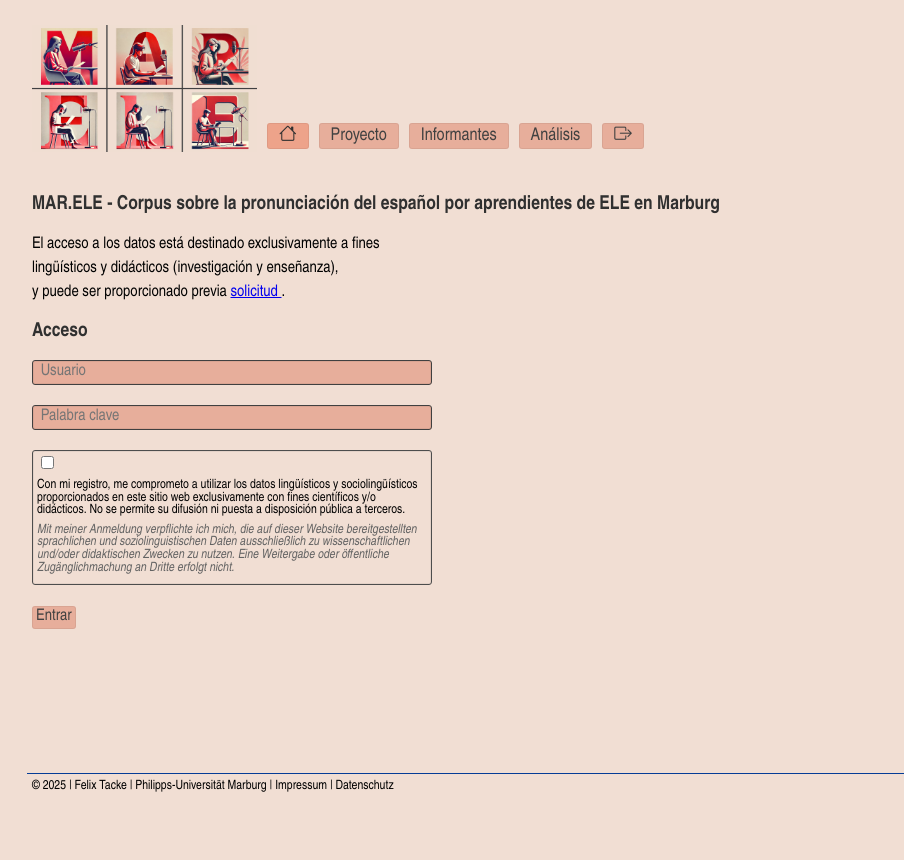
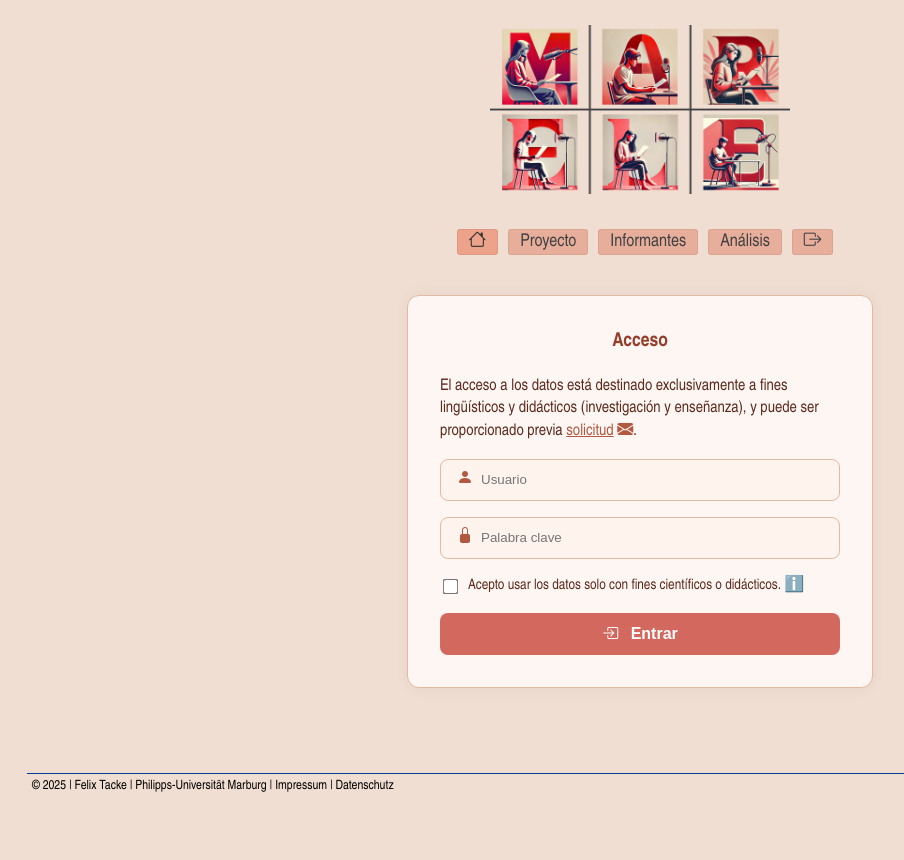
Before and after one commit to FTacke/marele-webapp, a Flask app: page / in a window 1280 px wide. Shown: the whole page, without its empty margins (0-904 px from the left). Run offline with Flask 3, Linux system fonts and the light colour scheme; parts of the project's set-up code (start-up, migrations or seed data) failed here and were passed over.

Commit message:
Improve header layout, add login/welcome styles, and fix JS viewport check

```diff
--- a/static/css/marele_styles.css
+++ b/static/css/marele_styles.css
@@ -34,6 +34,12 @@ header {
   }
 }
 
+header.header-start {
+  display: flex;
+  flex-direction: column;
+  align-items: center;
+}
+
 .header-container {
   display: flex;
   align-items: center;
@@ -70,6 +76,12 @@ header {
   width: 225px; /* gewünschte Breite */
   height: auto; /* Höhe passt sich proportional an */
 }
+
+.header-start #logoContainer img {
+  width: 300px; /* hier gewünschte Breite */
+  height: auto;
+}
+
 
 @media only screen and (max-width: 768px) {
   #logoContainer img {
@@ -194,8 +206,12 @@ td.empty-cell {
 /* NAVIGATION */
 
 #mainNavigation {
-  margin-top: 124px; /* Add this to push it to the left */
-  margin-right: auto; /* Add this to push it to the left */
+  margin-top: 124px;
+  margin-right: auto;
+}
+
+.header-start #mainNavigation {
+  margin: 30px auto 0;
 }
 
 #mainNavigation ul {
@@ -203,6 +219,14 @@ td.empty-cell {
   padding: 0;
   margin: 0;
   display: flex;
+}
+
+.header-start #mainNavigation ul {
+  display: flex;
+  justify-content: center;
+  list-style: none;
+  margin: 0;
+  padding: 0;
 }
 
 #mainNavigation li {
@@ -311,7 +335,7 @@ navd a {
 /* CONTENT */
 
 #content-container {
-  padding-top: 20px;
+  padding-top: 0px;
   padding-left: 0px;
   flex: 1; /* Allow the content container to grow and fill available space */
   font-size: 1.0em;
@@ -324,6 +348,15 @@ h1 {
   font-family: Arial Narrow, Arial Narrow, Arial, sans-serif, Arial Narrow, Arial, sans-serif;
   color: #303030; /* Blau des Logos */
   font-size: 1.2em;
+}
+
+.h1-start {
+  font-family: "Arial Narrow", Arial, sans-serif;
+  font-size: 1.5em;
+  font-weight: bold;
+  color: #303030;
+  text-align: center;
+  margin: 2rem 0 1.5rem;
 }
 
 h2 {
@@ -1458,6 +1491,209 @@ nav a:hover {
 
 /* ACCESS-FORMULAR */
 
+/* Login-Container */
+.login-container {
+  display: flex;
+  justify-content: center;
+  margin-top: 2rem;
+}
+
+.login-form {
+  background: #fef6f3; /* leicht heller Beige-Ton */
+  padding: 2rem;
+  border-radius: 12px;
+  box-shadow: 0 0 15px rgba(0,0,0,0.05);
+  max-width: 400px;
+  width: 100%;
+  border: 1px solid #e2b9a1;
+}
+
+.login-form h1 {
+  text-align: center;
+  margin-top: 0em;
+  margin-bottom: 1.0em;
+  color: #943f2b;
+}
+
+/* Input-Gruppen mit Icons */
+.input-group {
+  display: flex;
+  align-items: center;
+  background: #fff3ee;
+  padding: 0.5rem 1rem;
+  margin-bottom: 1rem;
+  border-radius: 8px;
+  border: 1px solid #e2b9a1;
+}
+
+.input-group i {
+  margin-right: 0.5rem;
+  color: #b25840;
+}
+
+.input-group input {
+  border: none;
+  background: transparent;
+  outline: none;
+  width: 100%;
+  color: #5b2b1d;
+}
+
+/* Checkbox */
+.checkbox-group {
+  display: flex;
+  align-items: center;
+  gap: 0.5rem;
+  margin: 1rem 0;
+  font-size: 0.9em;
+  line-height: 1.4;
+  color: #5b2b1d;
+}
+
+.checkbox-group label {
+  margin: 0;
+}
+
+
+.checkbox-group input[type="checkbox"] {
+  transform: scale(1.2);
+  margin-top: 0.2rem;
+}
+
+/* Tooltip */
+.tooltip {
+  position: relative;
+  cursor: pointer;
+  display: inline-block;
+  font-size: 1rem;
+}
+
+.tooltip-text {
+  visibility: hidden;
+  width: 250px;
+  background-color: #b25840;
+  color: #fff;
+  text-align: left;
+  padding: 0.5rem;
+  border-radius: 6px;
+  position: absolute;
+  z-index: 1;
+  top: 120%;
+  left: 0;
+  opacity: 0;
+  transition: opacity 0.3s;
+}
+
+.tooltip:hover .tooltip-text {
+  visibility: visible;
+  opacity: 1;
+}
+
+/* Button */
+.btn-login {
+  width: 100%;
+  padding: 0.75rem;
+  background-color: #d3685f;
+  border: none;
+  border-radius: 8px;
+  color: white;
+  font-weight: bold;
+  font-size: 1rem;
+  cursor: pointer;
+  transition: background-color 0.3s;
+}
+
+.btn-login i {
+  margin-right: 0.5rem;
+}
+
+.btn-login:hover {
+  background-color: #b85048;
+}
+
+/* Fehler */
+.error1 {
+  margin-bottom: 1rem;
+  color: #a7261b;
+  text-align: center;
+}
+
+.welcome-box {
+  display: flex;
+  align-items: center;
+  background: #fef6f3;
+  border: 1px solid #e2b9a1;
+  border-radius: 12px;
+  padding: 1.5rem;
+  max-width: 500px;
+  margin: 2rem auto;
+  box-shadow: 0 0 10px rgba(0,0,0,0.05);
+}
+
+.welcome-box i {
+  font-size: 2rem;
+  color: #b25840;
+  margin-right: 1rem;
+}
+
+.welcome-box h2 {
+  margin: 0 0 0.3rem 0;
+  color: #943f2b;
+}
+
+.welcome-box p {
+  margin: 0;
+  color: #5b2b1d;
+}
+
+.login-note {
+  font-size: 1.0em;
+  color: #5b2b1d;
+  margin-bottom: 1rem;
+  line-height: 1.4;
+}
+.login-note a {
+  color: #b25840;
+  text-decoration: underline;
+}
+.login-note a:hover {
+  color: #943f2b;
+}
+
+
+/* Gemeinsame Kartengrundlage (Login & Welcome) ist bereits .login-form */
+
+/* Willkommensvariante */
+.login-form.success {
+  display: flex;
+  flex-direction: column;
+  align-items: center;
+  gap: .75rem;
+  text-align: center;
+}
+
+.login-form.success i {
+  font-size: 2.5rem;
+  color: #b25840;
+}
+
+/* Fehlermeldungen (Timeout, falsches PW, …) */
+.error-msg {
+  background: #ffeae6;
+  color: #a7261b;
+  border: 1px solid #e2b9a1;
+  border-radius: 8px;
+  padding: .5rem .75rem;
+  margin-bottom: 1rem;
+  text-align: center;
+}
+
+.error-msg i {
+  margin-right: .4rem;
+}
+
+
+
 /* ACCESS-FORMULAR */
 
 .form-wrapper1 {
@@ -1527,7 +1763,7 @@ nav a:hover {
 .grey {
   font-size: 1.0em;
   font-style: italic;
-  color: #636363;
+  color: #ffffff;
 }
 
 .red {
@@ -2031,6 +2267,10 @@ h1 {
   font-size: 1.2em;
 }
 
+
+
+
+
 /* Stil für Audio-Container */
 #audioContainer {
   font-family: Arial Narrow, Arial Narrow, Arial, sans-serif;
--- a/static/js/index_script.js
+++ b/static/js/index_script.js
@@ -7,9 +7,3 @@ document.addEventListener('DOMContentLoaded', function () {
 
 
 });
-
-// Fügt das aktuelle Jahr in ein Element mit der ID "currentYear" ein
-document.addEventListener("DOMContentLoaded", function() {
-  const year = new Date().getFullYear();
-  document.getElementById("currentYear").textContent = year;
-});
--- a/templates/analisis.html
+++ b/templates/analisis.html
@@ -83,7 +83,7 @@
 <!-- Footer -->
 <div class="footer">
   <div>
-    &copy; <span id="currentYear"></span> |
+    &copy; 2025 |
     <a href="https://uni-marburg.de/YW1KYG" target="_blank">Felix Tacke</a> |
     Philipps-Universität Marburg |
     <a href="{{ url_for('impressum') }}">Impressum</a> |
--- a/templates/datenschutz.html
+++ b/templates/datenschutz.html
@@ -127,7 +127,7 @@
 
 <div class="footer">
   <div>
-    &copy; <span id="currentYear"></span> |
+    &copy; 2025 |
     <a href="https://uni-marburg.de/YW1KYG" target="_blank">Felix Tacke</a> |
     Philipps-Universität Marburg |
     <a href="{{ url_for('impressum') }}">Impressum</a> |
--- a/templates/impressum.html
+++ b/templates/impressum.html
@@ -98,7 +98,7 @@
 
 <div class="footer">
   <div>
-    &copy; <span id="currentYear"></span> |
+    &copy; 2025 |
     <a href="https://uni-marburg.de/YW1KYG" target="_blank">Felix Tacke</a> |
     Philipps-Universität Marburg |
     <a href="{{ url_for('impressum') }}">Impressum</a> |
--- a/templates/index.html
+++ b/templates/index.html
@@ -13,7 +13,7 @@
   <script defer src="{{ url_for('static', filename='js/index_script.js') }}"></script>
 </head>
 <body>
-  <header>
+  <header class="header-start">
     <div id="logoContainer">
       <a href="{{ url_for('index') }}"><img src="static\img\logo_marele.jpg" width="225" alt="MARELE"></a>
     </div>
@@ -37,61 +37,58 @@
 
 <!-- PAGE CONTENT HERE (content-container) -->
 <div id="content-container">
-  <!-- Titel, der immer angezeigt wird -->
-  <h1>MAR.ELE - Corpus sobre la pronunciación del español por aprendientes de ELE en Marburg</h1>
-
-  {% if not logged_in %}
-    <!-- Erklärungstext und Anfrage-Link -->
-    <div class="form-wrapper1">
-      <p>
-        El acceso a los datos está destinado exclusivamente a fines lingüísticos y didácticos (investigación y enseñanza),
-        <br>y puede ser proporcionado previa
-        <a href="mailto:felix.tacke@uni-marburg.de?subject=Solicitud%20acceso%20a%20MAR.ELE&body=Quisiera%20solicitar%20el%20acceso%20a%20la%20plataforma%20MAR.ELE%3A%0A%0ANombre%3A%20__________%0AApellido%3A%20__________%0AEstudiante%20o%20Docente%3A%20__________%0AUniversidad%2Finstitución%20educativa%3A%20__________%0APropósito%3A%20__________%0A%0A">
-          solicitud
-        </a>.
-      </p>
+  {% if logged_in %}
+    <!-- Willkommens-Karte -->
+    <div class="login-container">
+      <div class="login-form success">
+        <i class="bi bi-unlock-fill"></i>
+        <h2>Acceso autorizado</h2>
+        <p>¡Bienvenid@ a la plataforma MAR.ELE!</p>
+      </div>
     </div>
 
+  {% else %}
+    <!-- Login-Formular -->
+    <div class="login-container">
+      <form method="POST" class="login-form">
         <h1>Acceso</h1>
-  {% endif %}
 
-  {% if logged_in %}
-    <!-- Begrüßungsnachricht, wenn der Zugang autorisiert ist -->
-    <div class="form-wrapper2">
-      <p>
-        <span class="bienvenido">
-          <i class="bi bi-unlock-fill"></i> Acceso autorizado. ¡Bienvenid@!
-        </span>
+        <!-- Hinweis + Link jetzt in der Box -->
+        <p class="login-note">
+          El acceso a los datos está destinado exclusivamente a fines lingüísticos y didácticos (investigación y enseñanza),
+          y puede ser proporcionado previa
+          <a class="email-link"
+            href="mailto:felix.tacke@uni-marburg.de?subject=Solicitud%20acceso%20a%20MAR.ELE&body=Quisiera%20solicitar%20el%20acceso%20a%20la%20plataforma%20MAR.ELE%3A%0A%0ANombre%3A%20__________%0AApellido%3A%20__________%0AEstudiante%20o%20Docente%3A%20__________%0AUniversidad%2Finstitución%20educativa%3A%20__________%0APropósito%3A%20__________%0A%0A">
+            solicitud</a>
+            <a class="email-link"
+            href="mailto:felix.tacke@uni-marburg.de?subject=Solicitud%20acceso%20a%20MAR.ELE&body=Quisiera%20solicitar%20el%20acceso%20a%20la%20plataforma%20MAR.ELE%3A%0A%0ANombre%3A%20__________%0AApellido%3A%20__________%0AEstudiante%20o%20Docente%3A%20__________%0AUniversidad%2Finstitución%20educativa%3A%20__________%0APropósito%3A%20__________%0A%0A"><i class="bi bi-envelope-fill"></i></a>.
         </p>
-    </div>
-  {% else %}
-    <!-- Formular für Benutzer und Passwort -->
-    <div class="form-wrapper1">
-      <form method="POST">
-          <label for="group"></label>
-          <input type="text" id="group" class="access" placeholder=" Usuario" name="group" required>
 
-          <label for="password"></label>
-          <input type="password" id="password" class="access" placeholder=" Palabra clave" name="password" required>
-
-          <!-- Bereich für Flash-Nachrichten -->
         {% with messages = get_flashed_messages(with_categories=true) %}
           {% if messages %}
-              <p class="error1">
-                <span class="error">
-                  <i class="bi bi-lock-fill"></i>
-                  {% for category, message in messages %}
-                    {{ message }}
-                  {% endfor %}
-                </span>
+            <p class="error-msg">
+              <i class="bi bi-exclamation-triangle-fill"></i>
+              {% for _, msg in messages %}{{ msg }}{% endfor %}
             </p>
           {% endif %}
         {% endwith %}
 
-          <!-- Nutzungsbestätigung -->
-          <div id="terms">
+        <div class="input-group">
+          <i class="bi bi-person-fill"></i>
+          <input type="text" name="group" placeholder="Usuario" required>
+        </div>
+
+        <div class="input-group">
+          <i class="bi bi-lock-fill"></i>
+          <input type="password" name="password" placeholder="Palabra clave" required>
+        </div>
+
+        <div class="checkbox-group">
           <input type="checkbox" id="usage_confirm" name="usage_confirm" required>
           <label for="usage_confirm">
+            Acepto usar los datos solo con fines científicos o didácticos.
+            <span class="tooltip">ℹ️
+              <span class="tooltip-text">
                 <p>
                   Con mi registro, me comprometo a utilizar los datos lingüísticos y sociolingüísticos proporcionados en este sitio web exclusivamente con fines científicos y/o didácticos. No se permite su difusión ni puesta a disposición pública a terceros.
                 </p>
@@ -100,23 +97,24 @@
                     Mit meiner Anmeldung verpflichte ich mich, die auf dieser Website bereitgestellten sprachlichen und soziolinguistischen Daten ausschließlich zu wissenschaftlichen und/oder didaktischen Zwecken zu nutzen. Eine Weitergabe oder öffentliche Zugänglichmachung an Dritte erfolgt nicht.
                   </span>
                 </p>
+              </span>
+            </span>
           </label>
         </div>
 
-          <button type="submit" class="button">Entrar</button>
+        <button type="submit" class="btn-login">
+          <i class="bi bi-box-arrow-in-right"></i> Entrar
+        </button>
       </form>
     </div>
   {% endif %}
-
-  {# Falls Token-Anzeige nicht benötigt wird, kann dieser Bereich komplett entfernt werden #}
 </div>
-
 
   <!-- PAGE FOOTER -->
 
   <div class="footer">
     <div>
-      &copy; <span id="currentYear"></span> |
+      &copy; 2025 |
       <a href="https://uni-marburg.de/YW1KYG" target="_blank">Felix Tacke</a> |
       Philipps-Universität Marburg |
       <a href="{{ url_for('impressum') }}">Impressum</a> |
--- a/templates/player.html
+++ b/templates/player.html
@@ -181,7 +181,7 @@
 
   <div class="footer">
     <div>
-      &copy; <span id="currentYear"></span> |
+      &copy; 2025 |
       <a href="https://uni-marburg.de/YW1KYG" target="_blank">Felix Tacke</a> |
       Philipps-Universität Marburg |
       <a href="{{ url_for('impressum') }}">Impressum</a> |
```
Also changed, not shown: static/js/player_script.js (+14 -9 lines), templates/informantes.html (+1 -2 lines), templates/proyecto.html (+2 -3 lines). Lines whose indentation alone changed are shown as unchanged.
